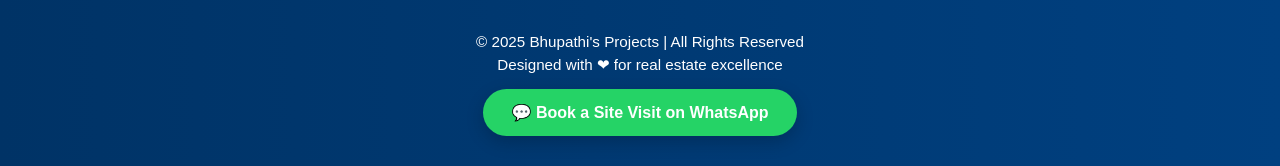
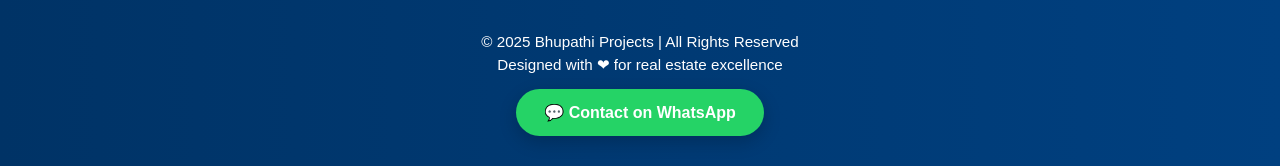
Before and after one commit to lohithss369-debug/Bhupathi-Projects, a plain HTML site: page index.html in a window 1280 px wide. Shown: the part 2654-2820 px from the top of the page. Drawn offline with Linux system fonts and the light colour scheme.

Commit message:
Update index.html

```diff
--- a/index.html
+++ b/index.html
@@ -256,14 +256,14 @@
 
   <!-- Footer -->
   <footer>
-    <p>&copy; 2025 Bhupathi's Projects | All Rights Reserved</p>
+    <p>&copy; 2025 Bhupathi Projects | All Rights Reserved</p>
     <p>Designed with ❤ for real estate excellence</p>
     <div class="footer-cta">
-      <a href="https://wa.me/919640421369?text=Hi%20Bhupathi%20Projects%2C%20I%20am%20interested%20in%20booking%20a%20site%20visit.%20Please%20assist."
-         class="whatsapp-button" target="_blank" rel="noopener noreferrer">
-        💬 Book a Site Visit on WhatsApp
-      </a>
-    </div>
+     <a href="https://wa.me/919640421369?text=Can%20you%20please%20give%20the%20details%20of%20my%20request"
+   class="whatsapp-button" target="_blank" rel="noopener noreferrer">
+    💬 Contact on WhatsApp
+</a>
+   </div>
   </footer>
 
 </body>
```
